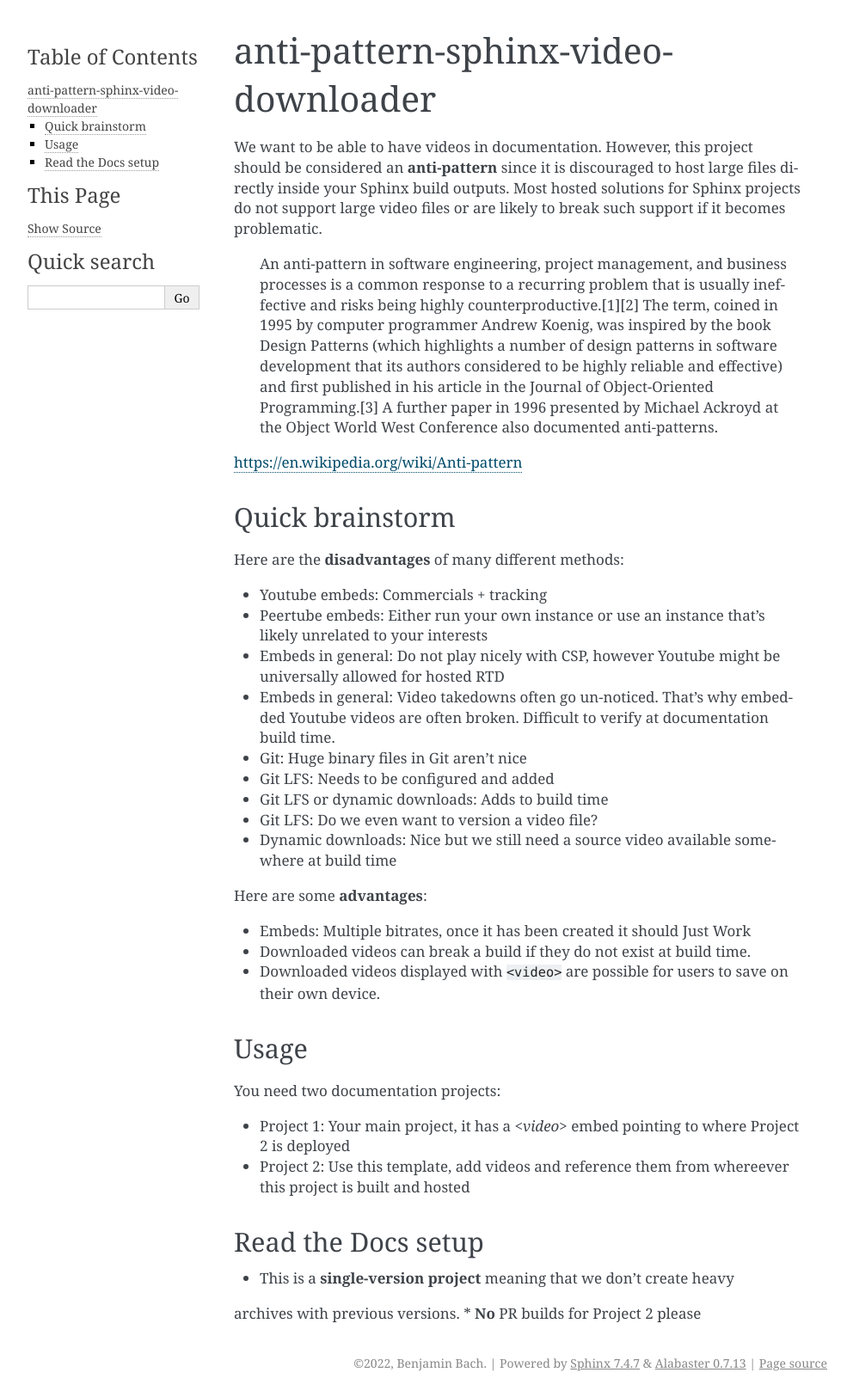
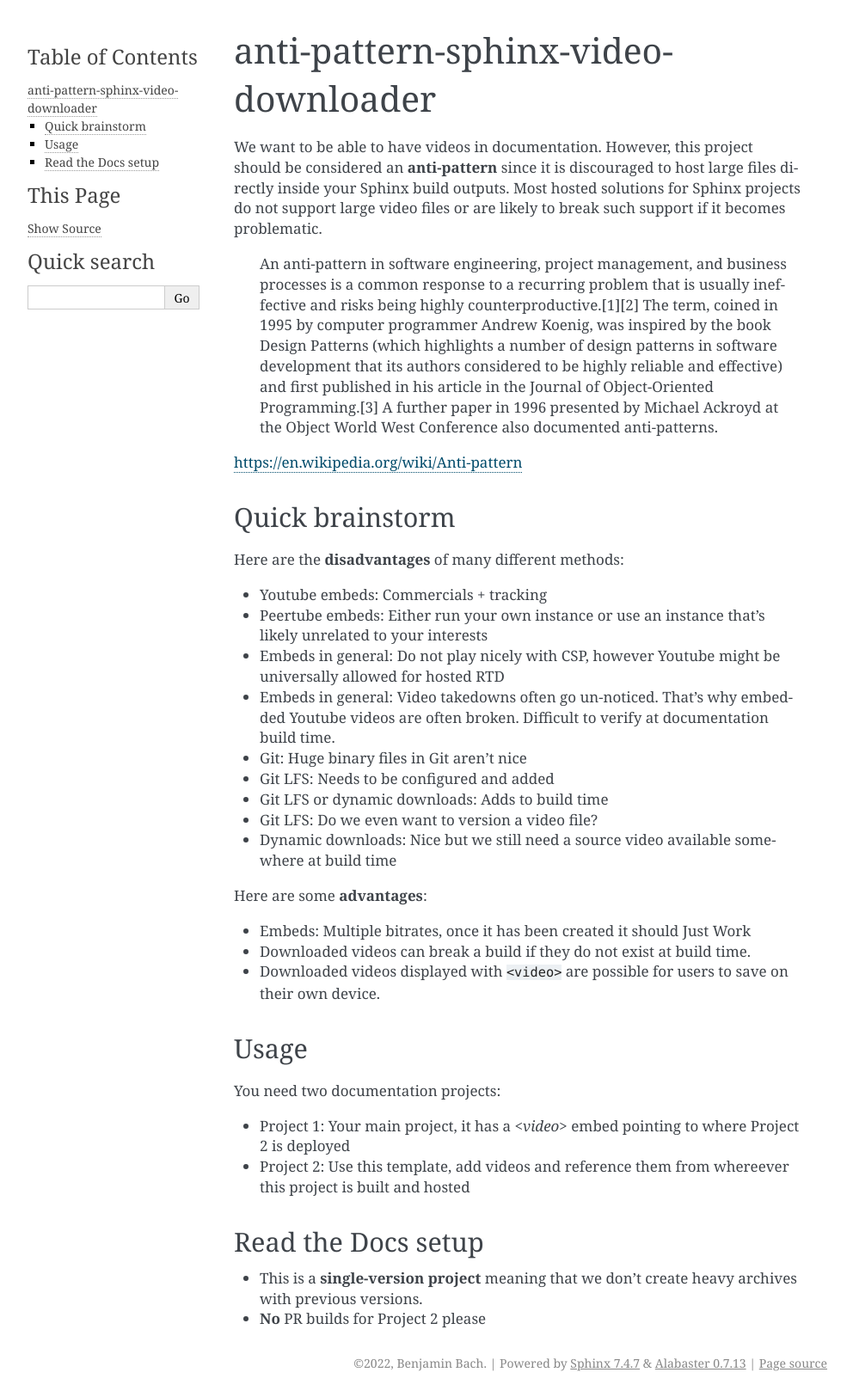
Before and after one commit to benjaoming/anti-pattern-sphinx-video-downloader, a Sphinx documentation site: the page built from docs/index.rst, in a window 1280 px wide. Shown: the whole page at 86% size, without its empty margins (148-1140 px from the left). Built offline with Sphinx 7.4.7, drawn with Linux system fonts in a browser that asks for light colours; the version number could not be read and is left out.

```diff
--- a/README.rst
+++ b/README.rst
@@ -55,13 +55,11 @@ Usage
 
 You need two documentation projects:
 
-* Project 1: Your main project, it has a `<video>` embed pointing to where Project 2 is deployed
-* Project 2: Use this template, add videos and reference them from whereever this project is built and hosted
-
+-  Project 1: Your main project, it has a `<video>` embed pointing to where Project 2 is deployed
+-  Project 2: Use this template, add videos and reference them from whereever this project is built and hosted
 
 Read the Docs setup
 -------------------
 
-* This is a **single-version project** meaning that we don't create heavy
-archives with previous versions.
-* **No** PR builds for Project 2 please
+-  This is a **single-version project** meaning that we don't create heavy archives with previous versions.
+-  **No** PR builds for Project 2 please
--- a/docs/conf.py
+++ b/docs/conf.py
@@ -45,7 +45,8 @@ def download_file(url, local_filename):
 rootdir = os.path.dirname(os.path.realpath(__file__))
 videodir = os.path.join(rootdir, "_static", "videos")
 
-os.makedirs(videodir)
+if not os.path.exists(videodir):
+    os.makedirs(videodir)
 
 for source, dest in video_files:
     dest_path = os.path.join(videodir, dest)
```
